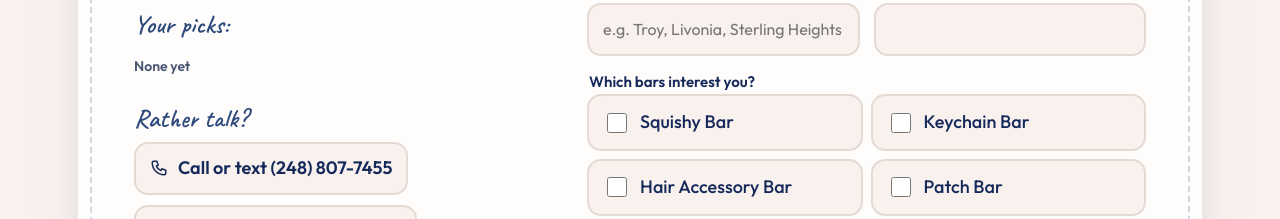
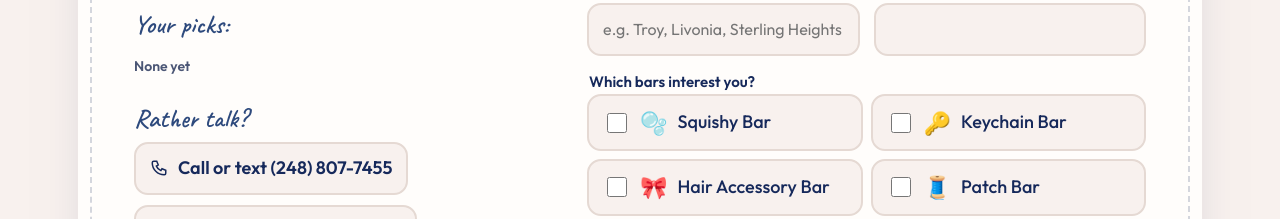
Before and after one commit to tks-labb/site-factory, a plain HTML site: page sites/craft-house/index.html in a window 1280 px wide. Shown: the part 6047-6266 px from the top of the page. Drawn offline with Linux system fonts and the light colour scheme; a web font is replaced by a local one.

Commit message:
Craft House: cute emojis on the bar checkboxes
Co-Authored-By: Claude Opus 5.5 <noreply@anthropic.com>
Claude-Session: https://claude.ai/code/session_013vowqoFJxazwv51fZZnQLP

```diff
--- a/sites/craft-house/index.html
+++ b/sites/craft-house/index.html
@@ -293,6 +293,10 @@ fieldset { border: 0; padding: 0; margin: 0; display: grid; gap: 8px; }
 .checks label:active { transform: scale(.97); }
 .checks input { width: 20px; height: 20px; min-height: 0; accent-color: var(--navy); }
 .checks label:has(input:checked) { border-color: var(--navy); background: color-mix(in srgb, var(--butter) 45%, white); }
+.checks .emo { font-size: 22px; line-height: 1; display: inline-block; transition: transform .4s var(--spring); }
+.checks label:hover .emo { transform: rotate(-12deg) scale(1.15); }
+.checks label:has(input:checked) .emo { animation: wiggle .6s var(--spring); }
+@keyframes wiggle { 30% { transform: scale(1.35) rotate(-14deg); } 60% { transform: scale(1.1) rotate(10deg); } }
 .err { color: #B3261E; font-size: 14px; }
 .shake { animation: shake .45s ease; }
 @keyframes shake { 20%, 60% { transform: translateX(-6px); } 40%, 80% { transform: translateX(6px); } }
@@ -520,10 +524,10 @@ footer img:hover { transform: rotate(-8deg) scale(1.08); }
             </div>
             <fieldset><legend>Which bars interest you?</legend>
               <div class="checks">
-                <label><input type="checkbox" name="bars" value="Squishy Bar">Squishy Bar</label>
-                <label><input type="checkbox" name="bars" value="Keychain Bar">Keychain Bar</label>
-                <label><input type="checkbox" name="bars" value="Hair Accessory Bar">Hair Accessory Bar</label>
-                <label><input type="checkbox" name="bars" value="Patch Bar">Patch Bar</label>
+                <label><input type="checkbox" name="bars" value="Squishy Bar"><span class="emo" aria-hidden="true">🫧</span>Squishy Bar</label>
+                <label><input type="checkbox" name="bars" value="Keychain Bar"><span class="emo" aria-hidden="true">🔑</span>Keychain Bar</label>
+                <label><input type="checkbox" name="bars" value="Hair Accessory Bar"><span class="emo" aria-hidden="true">🎀</span>Hair Accessory Bar</label>
+                <label><input type="checkbox" name="bars" value="Patch Bar"><span class="emo" aria-hidden="true">🧵</span>Patch Bar</label>
               </div>
             </fieldset>
             <div class="field"><label for="i-msg">Anything else we should know?</label><textarea id="i-msg" name="message" placeholder="Ages, party theme, timing, questions…"></textarea></div>
```
